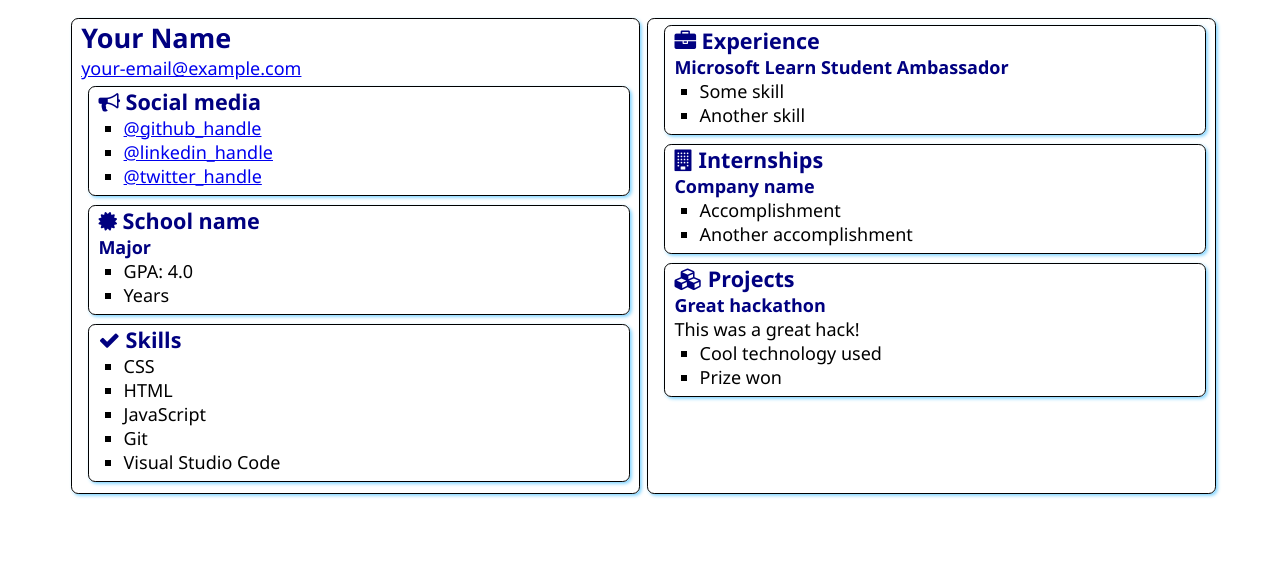
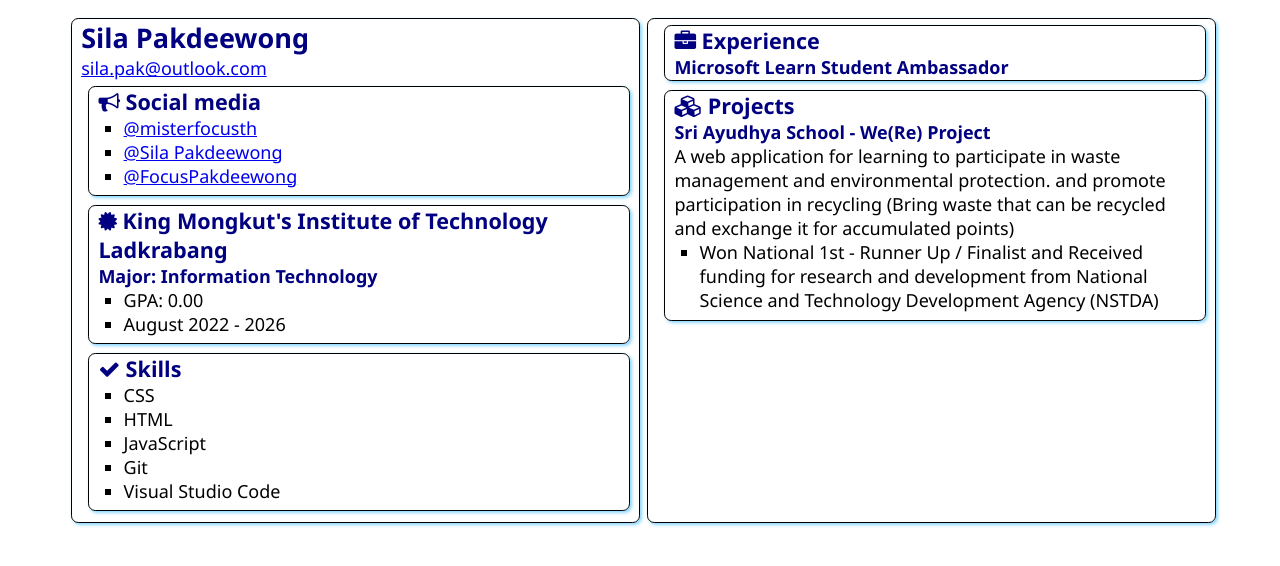
Before and after one commit to misterfocusth/SATechnicalOnboarding, a plain HTML site: page src/index.html in a window 1280 px wide. Drawn offline with Linux system fonts and the light colour scheme.

Commit message:
Update index.html

```diff
--- a/src/index.html
+++ b/src/index.html
@@ -1,5 +1,6 @@
 <!DOCTYPE html>
 <html lang="en">
+
 <head>
     <meta charset="UTF-8">
     <meta http-equiv="X-UA-Compatible" content="IE=edge">
@@ -9,11 +10,12 @@
     <link rel="stylesheet" href="style.css">
     <link rel="stylesheet" href="https://cdnjs.cloudflare.com/ajax/libs/font-awesome/4.7.0/css/font-awesome.min.css">
 </head>
+
 <body>
     <main>
         <article class="box">
-            <h1>Your Name</h1>
-            <div><a href="mailto:your.email@example.com">your-email@example.com</a></div>
+            <h1>Sila Pakdeewong</h1>
+            <div><a href="mailto:your.email@example.com">sila.pak@outlook.com</a></div>
 
             <section class="box">
                 <h2>
@@ -21,9 +23,9 @@
                     Social media
                 </h2>
                 <ul>
-                    <li><a href="https://github.com/<handle>">@github_handle</a></li>
-                    <li><a href="https://linkedin.com/in/<handle>">@linkedin_handle</a></li>
-                    <li><a href="https://twitter.com/<handle>">@twitter_handle</a></li>
+                    <li><a href="https://github.com/misterfocusth">@misterfocusth</a></li>
+                    <li><a href="https://linkedin.com/in/sila-pakdeewong">@Sila Pakdeewong</a></li>
+                    <li><a href="https://twitter.com/FocusPakdeewong">@FocusPakdeewong</a></li>
                 </ul>
             </section>
 
@@ -31,12 +33,12 @@
                 <div class="education">
                     <h2>
                         <i class="fa fa-certificate" aria-hidden="true"></i>
-                        School name
+                        King Mongkut's Institute of Technology Ladkrabang
                     </h2>
-                    <h3>Major</h3>
+                    <h3>Major: Information Technology</h3>
                     <ul>
-                        <li>GPA: 4.0</li>
-                        <li>Years</li>
+                        <li>GPA: 0.00</li>
+                        <li>August 2022 - 2026</li>
                     </ul>
                 </div>
             </section>
@@ -62,22 +64,6 @@
                     Experience
                 </h2>
                 <h3>Microsoft Learn Student Ambassador</h3>
-                <ul>
-                    <li>Some skill</li>
-                    <li>Another skill</li>
-                </ul>
-            </section>
-            <section class="box">
-                <h2>
-                    <i class="fa fa-building" aria-hidden="true"></i>
-                    Internships
-                </h2>
-
-                <h3>Company name</h3>
-                <ul>
-                    <li>Accomplishment</li>
-                    <li>Another accomplishment</li>
-                </ul>
             </section>
             <section class="box">
                 <h2>
@@ -85,15 +71,18 @@
                     Projects
                 </h2>
 
-                <h3>Great hackathon</h3>
-                <div>This was a great hack!</div>
+                <h3>Sri Ayudhya School - We(Re) Project</h3>
+                <div>A web application for learning to participate in waste management and environmental protection. and
+                    promote participation in recycling (Bring waste that can be recycled and exchange it for accumulated
+                    points)</div>
                 <ul>
-                    <li>Cool technology used</li>
-                    <li>Prize won</li>
+                    <li>Won National 1st - Runner Up / Finalist and Received funding for research and development from
+                        National Science and Technology Development Agency (NSTDA)</li>
                 </ul>
             </section>
         </article>
 
     </main>
 </body>
+
 </html>
```
